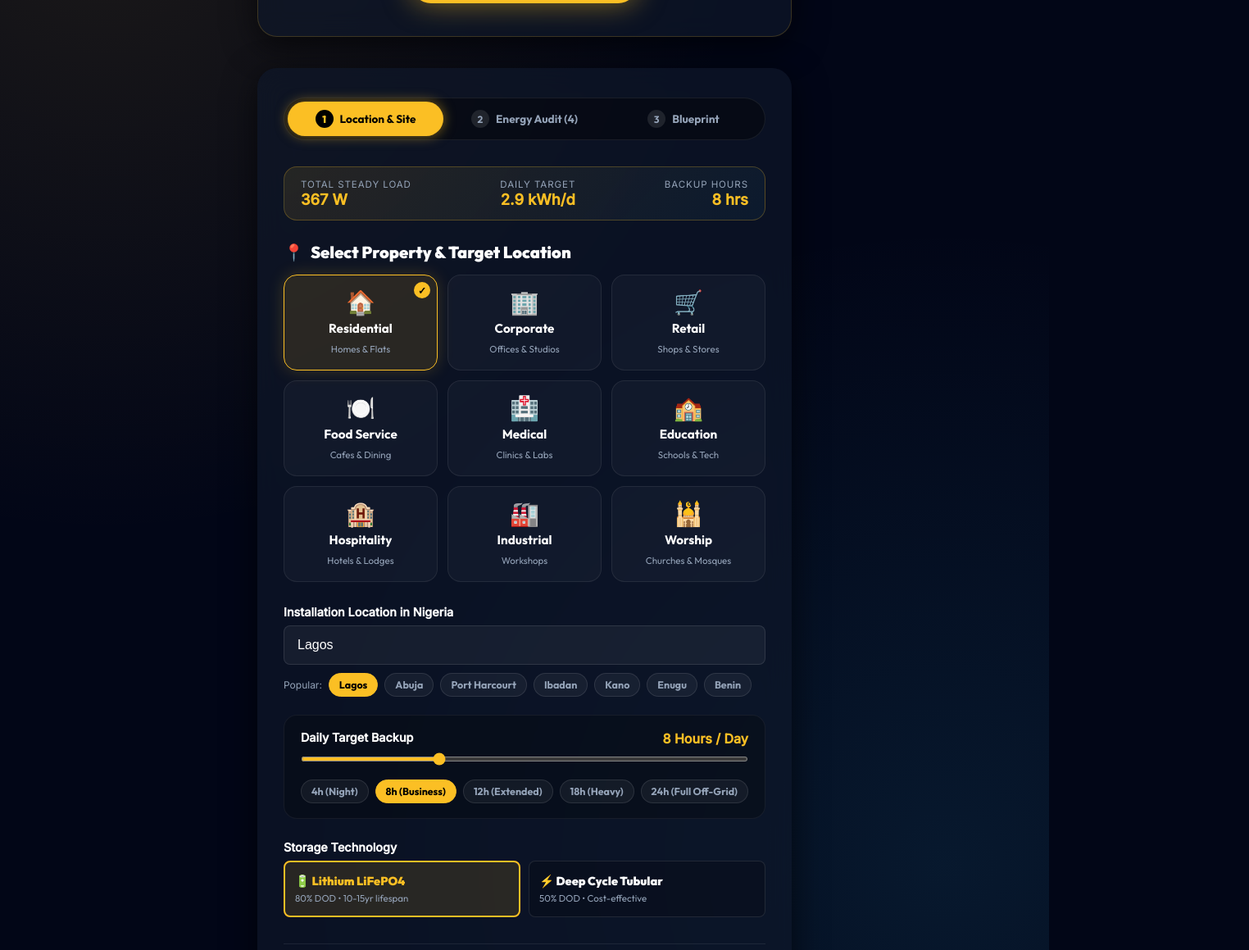
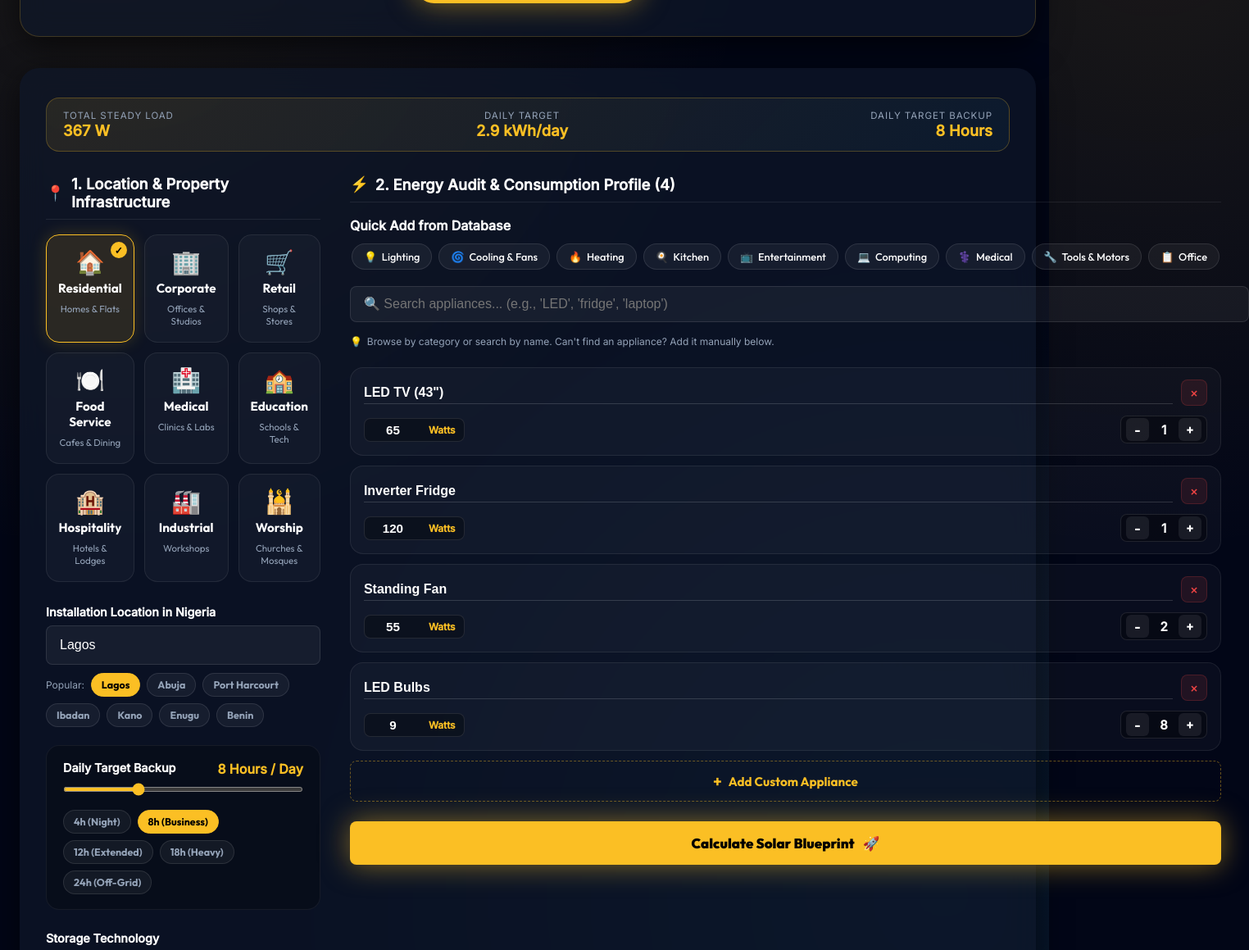
Before and after one commit to NATION-eng/Solar-Estimator, a React (Vite) app: page / in a window 1280 px wide. Shown: the part 520-1679 px from the top of the page at 82% size, 1524 px wide, since content can reach past the window. Built offline with nearby package versions, Linux system fonts and the light colour scheme.

Commit message:
feat(responsive): active adaptive device architecture with desktop 2-column workstation and mobile 3-step PWA wizard

```diff
--- a/src/components/Estimator.module.css
+++ b/src/components/Estimator.module.css
@@ -1,9 +1,38 @@
 /* Estimator Component Styles - Modern Mobile & Cross-Device Engine */
 
 .container {
-  max-width: 1080px;
+  max-width: 1240px;
   margin: 0 auto;
   width: 100%;
+}
+
+.desktopGrid {
+  display: grid;
+  grid-template-columns: 1fr 1.08fr;
+  gap: 36px;
+  align-items: start;
+}
+
+.desktopLeftCol {
+  display: flex;
+  flex-direction: column;
+}
+
+.desktopRightCol {
+  display: flex;
+  flex-direction: column;
+}
+
+.desktopSectionTitle {
+  font-size: 1.15rem;
+  font-weight: 800;
+  color: #fff;
+  display: flex;
+  align-items: center;
+  gap: 8px;
+  margin-bottom: 18px;
+  padding-bottom: 10px;
+  border-bottom: 1px solid rgba(255, 255, 255, 0.08);
 }
 
 .glassPanel {
--- a/src/components/Estimator.tsx
+++ b/src/components/Estimator.tsx
@@ -6,11 +6,15 @@ import { ValidationError } from "./ValidationError";
 import { useFormValidation } from "../hooks/useFormValidation";
 import { useEstimation } from "../hooks/useEstimation";
 import { useAppliances } from "../hooks/useAppliances";
+import { useMediaQuery } from "../hooks/useMediaQuery";
 import type { PropertyType } from "../types";
 import styles from "./Estimator.module.css";
 
 export default function Estimator() {
-  // Stepper state (1: Property & Location, 2: Energy Audit, 3: Blueprint)
+  // Check if viewport is mobile or desktop/tablet wide screen
+  const isMobile = useMediaQuery('(max-width: 900px)');
+
+  // Stepper state for mobile wizard (1: Location & Site, 2: Energy Audit, 3: Blueprint)
   const [currentStep, setCurrentStep] = useState<1 | 2 | 3>(1);
 
   // Form state
@@ -36,6 +40,7 @@ export default function Estimator() {
   ]);
 
   const resultsRef = useRef<HTMLDivElement>(null);
+  const topContainerRef = useRef<HTMLDivElement>(null);
 
   const types: PropertyType[] = [
     {
@@ -173,82 +178,25 @@ export default function Estimator() {
     }
 
     await runEstimate(property, address, hours, appliances, batteryType);
+    if (isMobile) {
       setCurrentStep(3);
+    }
 
     setTimeout(() => {
       resultsRef.current?.scrollIntoView({ behavior: 'smooth' });
     }, 150);
   };
 
-  const topContainerRef = useRef<HTMLDivElement>(null);
-
   const goToStep = (step: 1 | 2 | 3) => {
     setCurrentStep(step);
     topContainerRef.current?.scrollIntoView({ behavior: 'smooth', block: 'nearest' });
   };
 
-  return (
-    <div className={styles.container} ref={topContainerRef}>
-      <div className={styles.glassPanel}>
-        {/* Modern Stepper Header */}
-        <div className={styles.stepperBar}>
-          <button
-            type="button"
-            onClick={() => goToStep(1)}
-            className={`${styles.stepperTab} ${currentStep === 1 ? styles.stepperTabActive : ''}`}
-          >
-            <span className={styles.stepNumber}>1</span>
-            <span><span className="desktop-only">Location & </span>Site</span>
-          </button>
+  /* ================= SUB-RENDERERS (REUSABLE ACROSS DESKTOP & MOBILE) ================= */
 
-          <button
-            type="button"
-            onClick={() => goToStep(2)}
-            className={`${styles.stepperTab} ${currentStep === 2 ? styles.stepperTabActive : ''}`}
-          >
-            <span className={styles.stepNumber}>2</span>
-            <span><span className="desktop-only">Energy </span>Audit ({appliances.length})</span>
-          </button>
-
-          <button
-            type="button"
-            onClick={() => {
-              if (result) goToStep(3);
-              else handleEstimate();
-            }}
-            className={`${styles.stepperTab} ${currentStep === 3 ? styles.stepperTabActive : ''}`}
-          >
-            <span className={styles.stepNumber}>3</span>
-            <span>Blueprint</span>
-          </button>
-        </div>
-
-        {/* Live Load Status Bar */}
-        <div className={styles.liveLoadBar}>
-          <div className={styles.liveLoadMetric}>
-            <span className={styles.liveLoadLabel}>Total Steady Load</span>
-            <span className={styles.liveLoadValue}>{totalSteadyWatts.toLocaleString()} W</span>
-          </div>
-
-          <div className={styles.liveLoadMetric} style={{ textAlign: 'center' }}>
-            <span className={styles.liveLoadLabel}>Daily Target</span>
-            <span className={styles.liveLoadValue}>{dailyEnergyKwh} kWh/d</span>
-          </div>
-
-          <div className={styles.liveLoadMetric} style={{ textAlign: 'right' }}>
-            <span className={styles.liveLoadLabel}>Backup Hours</span>
-            <span className={styles.liveLoadValue}>{hours} hrs</span>
-          </div>
-        </div>
-
-        {/* ================= STEP 1: PROPERTY & LOCATION ================= */}
-        {currentStep === 1 && (
+  // 1. Site & Location Parameters Section
+  const renderSiteSetupSection = () => (
     <div>
-            <h3 style={{ fontWeight: 800, fontSize: '1.25rem', marginBottom: '16px', display: 'flex', alignItems: 'center', gap: '8px' }}>
-              <span>📍</span>
-              <span>Select Property & Target Location</span>
-            </h3>
-
       {/* Property Tiles */}
       <div className={styles.propertyGrid}>
         {types.map((t) => (
@@ -329,7 +277,7 @@ export default function Estimator() {
             { label: '8h (Business)', val: 8 },
             { label: '12h (Extended)', val: 12 },
             { label: '18h (Heavy)', val: 18 },
-                  { label: '24h (Full Off-Grid)', val: 24 }
+            { label: '24h (Off-Grid)', val: 24 }
           ].map((p) => (
             <button
               key={p.val}
@@ -390,32 +338,12 @@ export default function Estimator() {
           </button>
         </div>
       </div>
+    </div>
+  );
 
-            {/* Step 1 Actions */}
-            <div className={styles.stepActions}>
-              <div></div>
-              <button
-                type="button"
-                onClick={() => setCurrentStep(2)}
-                className={styles.nextBtn}
-              >
-                <span>Continue to Energy Audit</span>
-                <span>→</span>
-              </button>
-            </div>
-          </div>
-        )}
-
-        {/* ================= STEP 2: ENERGY AUDIT & APPLIANCES ================= */}
-        {currentStep === 2 && (
+  // 2. Appliances & Energy Audit Section
+  const renderApplianceSection = () => (
     <div>
-            <div style={{ display: 'flex', alignItems: 'center', justifyContent: 'space-between', marginBottom: '16px' }}>
-              <h3 style={{ fontWeight: 800, fontSize: '1.25rem', margin: 0, display: 'flex', alignItems: 'center', gap: '8px' }}>
-                <span>⚡</span>
-                <span>Energy Audit ({appliances.length} Appliances)</span>
-              </h3>
-            </div>
-
       {/* Quick Catalog Selector */}
       <ApplianceSelector onAdd={addAppliance} />
 
@@ -496,12 +424,198 @@ export default function Estimator() {
           {errors.appliances && <ValidationError message={errors.appliances} onDismiss={() => clearError('appliances')} />}
         </div>
       )}
+    </div>
+  );
+
+  return (
+    <div className={styles.container} ref={topContainerRef}>
+      <div className={styles.glassPanel}>
+
+        {/* ========================================================================= */}
+        {/* DESKTOP / WIDE VIEW: Comprehensive 2-Column Solar Engineering Workstation */}
+        {/* ========================================================================= */}
+        {!isMobile ? (
+          <div>
+            {/* Live Load Status Bar */}
+            <div className={styles.liveLoadBar}>
+              <div className={styles.liveLoadMetric}>
+                <span className={styles.liveLoadLabel}>Total Steady Load</span>
+                <span className={styles.liveLoadValue}>{totalSteadyWatts.toLocaleString()} W</span>
+              </div>
+
+              <div className={styles.liveLoadMetric} style={{ textAlign: 'center' }}>
+                <span className={styles.liveLoadLabel}>Daily Target</span>
+                <span className={styles.liveLoadValue}>{dailyEnergyKwh} kWh/day</span>
+              </div>
+
+              <div className={styles.liveLoadMetric} style={{ textAlign: 'right' }}>
+                <span className={styles.liveLoadLabel}>Daily Target Backup</span>
+                <span className={styles.liveLoadValue}>{hours} Hours</span>
+              </div>
+            </div>
+
+            {/* 2-Column Grid */}
+            <div className={styles.desktopGrid}>
+              {/* Left Column: Property & Location Parameters */}
+              <div className={styles.desktopLeftCol}>
+                <div className={styles.desktopSectionTitle}>
+                  <span>📍</span>
+                  <span>1. Location & Property Infrastructure</span>
+                </div>
+                {renderSiteSetupSection()}
+              </div>
+
+              {/* Right Column: Energy Audit & Appliances */}
+              <div className={styles.desktopRightCol}>
+                <div className={styles.desktopSectionTitle}>
+                  <span>⚡</span>
+                  <span>2. Energy Audit & Consumption Profile ({appliances.length})</span>
+                </div>
+                {renderApplianceSection()}
+
+                {/* Primary Desktop Action Button */}
+                <button
+                  type="button"
+                  onClick={handleEstimate}
+                  disabled={loading}
+                  style={{
+                    width: '100%',
+                    background: 'var(--color-primary)',
+                    color: '#000',
+                    border: 'none',
+                    padding: '16px 24px',
+                    borderRadius: 'var(--radius-sm)',
+                    fontSize: '1.05rem',
+                    fontWeight: 800,
+                    cursor: 'pointer',
+                    display: 'flex',
+                    alignItems: 'center',
+                    justifyContent: 'center',
+                    gap: '10px',
+                    boxShadow: 'var(--shadow-glow)',
+                    marginTop: '24px',
+                    minHeight: '52px',
+                    transition: 'all 0.25s ease'
+                  }}
+                  onMouseEnter={(e) => e.currentTarget.style.transform = 'scale(1.01)'}
+                  onMouseLeave={(e) => e.currentTarget.style.transform = 'scale(1)'}
+                >
+                  <span>{loading ? "Analyzing Energy Needs..." : "Calculate Solar Blueprint"}</span>
+                  <span>🚀</span>
+                </button>
+              </div>
+            </div>
+
+            {/* Desktop Blueprint Section (Renders smoothly below) */}
+            {(loading || result) && (
+              <div ref={resultsRef} style={{ marginTop: '48px', paddingTop: '36px', borderTop: '1px solid rgba(251, 191, 36, 0.25)' }}>
+                {loading && (
+                  <div style={{ padding: '40px 0' }}>
+                    <LoadingSpinner message="Calculating your exact solar and storage requirements..." />
+                  </div>
+                )}
+                {!loading && result && (
+                  <AppResult data={result} />
+                )}
+              </div>
+            )}
+          </div>
+        ) : (
+          /* ========================================================================= */
+          /* MOBILE VIEW: Focused 3-Step Touch-Optimized Mobile App Wizard              */
+          /* ========================================================================= */
+          <div>
+            {/* Mobile Stepper Header */}
+            <div className={styles.stepperBar}>
+              <button
+                type="button"
+                onClick={() => goToStep(1)}
+                className={`${styles.stepperTab} ${currentStep === 1 ? styles.stepperTabActive : ''}`}
+              >
+                <span className={styles.stepNumber}>1</span>
+                <span>Site</span>
+              </button>
+
+              <button
+                type="button"
+                onClick={() => goToStep(2)}
+                className={`${styles.stepperTab} ${currentStep === 2 ? styles.stepperTabActive : ''}`}
+              >
+                <span className={styles.stepNumber}>2</span>
+                <span>Audit ({appliances.length})</span>
+              </button>
+
+              <button
+                type="button"
+                onClick={() => {
+                  if (result) goToStep(3);
+                  else handleEstimate();
+                }}
+                className={`${styles.stepperTab} ${currentStep === 3 ? styles.stepperTabActive : ''}`}
+              >
+                <span className={styles.stepNumber}>3</span>
+                <span>Blueprint</span>
+              </button>
+            </div>
+
+            {/* Live Load Status Bar */}
+            <div className={styles.liveLoadBar}>
+              <div className={styles.liveLoadMetric}>
+                <span className={styles.liveLoadLabel}>Total Steady Load</span>
+                <span className={styles.liveLoadValue}>{totalSteadyWatts.toLocaleString()} W</span>
+              </div>
+
+              <div className={styles.liveLoadMetric} style={{ textAlign: 'center' }}>
+                <span className={styles.liveLoadLabel}>Daily Target</span>
+                <span className={styles.liveLoadValue}>{dailyEnergyKwh} kWh/d</span>
+              </div>
+
+              <div className={styles.liveLoadMetric} style={{ textAlign: 'right' }}>
+                <span className={styles.liveLoadLabel}>Backup Hours</span>
+                <span className={styles.liveLoadValue}>{hours} hrs</span>
+              </div>
+            </div>
+
+            {/* Mobile Step 1: Property & Location */}
+            {currentStep === 1 && (
+              <div>
+                <h3 style={{ fontWeight: 800, fontSize: '1.25rem', marginBottom: '16px', display: 'flex', alignItems: 'center', gap: '8px' }}>
+                  <span>📍</span>
+                  <span>Select Property & Target Location</span>
+                </h3>
+                {renderSiteSetupSection()}
+
+                {/* Step 1 Actions */}
+                <div className={styles.stepActions}>
+                  <div></div>
+                  <button
+                    type="button"
+                    onClick={() => goToStep(2)}
+                    className={styles.nextBtn}
+                  >
+                    <span>Continue to Energy Audit</span>
+                    <span>→</span>
+                  </button>
+                </div>
+              </div>
+            )}
+
+            {/* Mobile Step 2: Energy Audit */}
+            {currentStep === 2 && (
+              <div>
+                <div style={{ display: 'flex', alignItems: 'center', justifyContent: 'space-between', marginBottom: '16px' }}>
+                  <h3 style={{ fontWeight: 800, fontSize: '1.25rem', margin: 0, display: 'flex', alignItems: 'center', gap: '8px' }}>
+                    <span>⚡</span>
+                    <span>Energy Audit ({appliances.length} Appliances)</span>
+                  </h3>
+                </div>
+                {renderApplianceSection()}
 
                 {/* Step 2 Actions */}
                 <div className={styles.stepActions}>
                   <button
                     type="button"
-                onClick={() => setCurrentStep(1)}
+                    onClick={() => goToStep(1)}
                     className={styles.backBtn}
                   >
                     ← Back to Location
@@ -520,7 +634,7 @@ export default function Estimator() {
               </div>
             )}
 
-        {/* ================= STEP 3: RESULTS / BLUEPRINT ================= */}
+            {/* Mobile Step 3: Results / Blueprint */}
             {currentStep === 3 && (
               <div ref={resultsRef}>
                 <div style={{ display: 'flex', justifyContent: 'space-between', alignItems: 'center', marginBottom: '20px', flexWrap: 'wrap', gap: '10px' }}>
@@ -535,7 +649,7 @@ export default function Estimator() {
 
                   <button
                     type="button"
-                onClick={() => setCurrentStep(2)}
+                    onClick={() => goToStep(2)}
                     style={{
                       background: 'rgba(255, 255, 255, 0.08)',
                       color: '#fff',
@@ -563,8 +677,11 @@ export default function Estimator() {
               </div>
             )}
           </div>
+        )}
+      </div>
 
-      {/* Mobile Fixed Bottom Navigation Bar & Action Dock */}
+      {/* Mobile Fixed Bottom Navigation Bar & Action Dock (Mobile only) */}
+      {isMobile && (
         <div className="mobile-bottom-bar">
           <div className="mobile-bar-action-row">
             <div className="mobile-live-summary">
@@ -653,6 +770,7 @@ export default function Estimator() {
             </button>
           </div>
         </div>
+      )}
     </div>
   );
 }
--- /dev/null
+++ b/src/hooks/useMediaQuery.ts
@@ -0,0 +1,35 @@
+import { useState, useEffect } from 'react';
+
+/**
+ * Responsive media query hook that listens to viewport width changes.
+ * Returns true if the query matches, false otherwise.
+ */
+export function useMediaQuery(query: string): boolean {
+  const [matches, setMatches] = useState<boolean>(() => {
+    if (typeof window !== 'undefined') {
+      return window.matchMedia(query).matches;
+    }
+    return false;
+  });
+
+  useEffect(() => {
+    if (typeof window === 'undefined') return;
+
+    const media = window.matchMedia(query);
+    const listener = () => setMatches(media.matches);
+
+    // Initial check
+    setMatches(media.matches);
+
+    if (media.addEventListener) {
+      media.addEventListener('change', listener);
+      return () => media.removeEventListener('change', listener);
+    } else {
+      // Fallback for older browsers
+      media.addListener(listener);
+      return () => media.removeListener(listener);
+    }
+  }, [query]);
+
+  return matches;
+}
```
Lines whose indentation alone changed are shown as unchanged.
